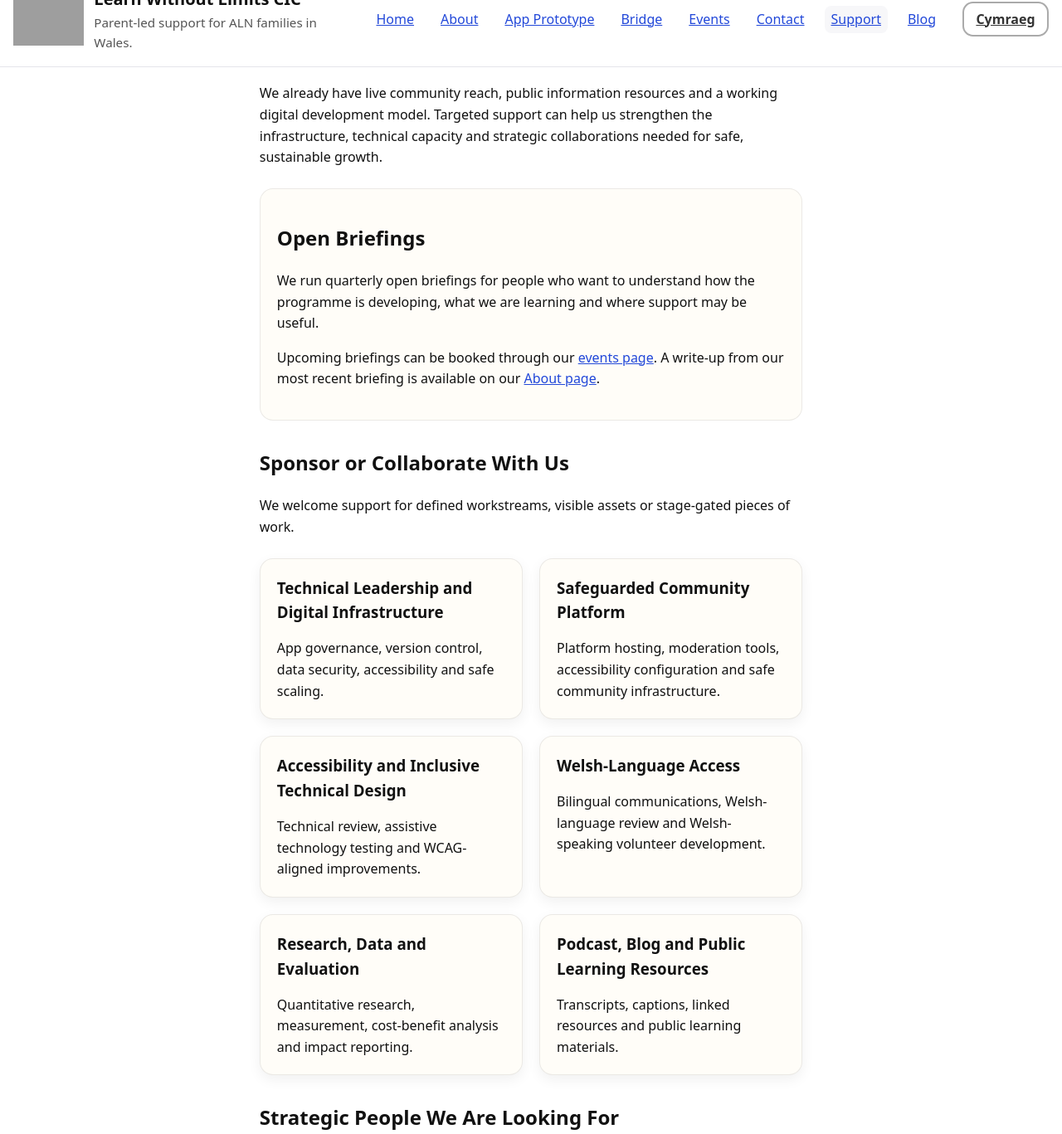
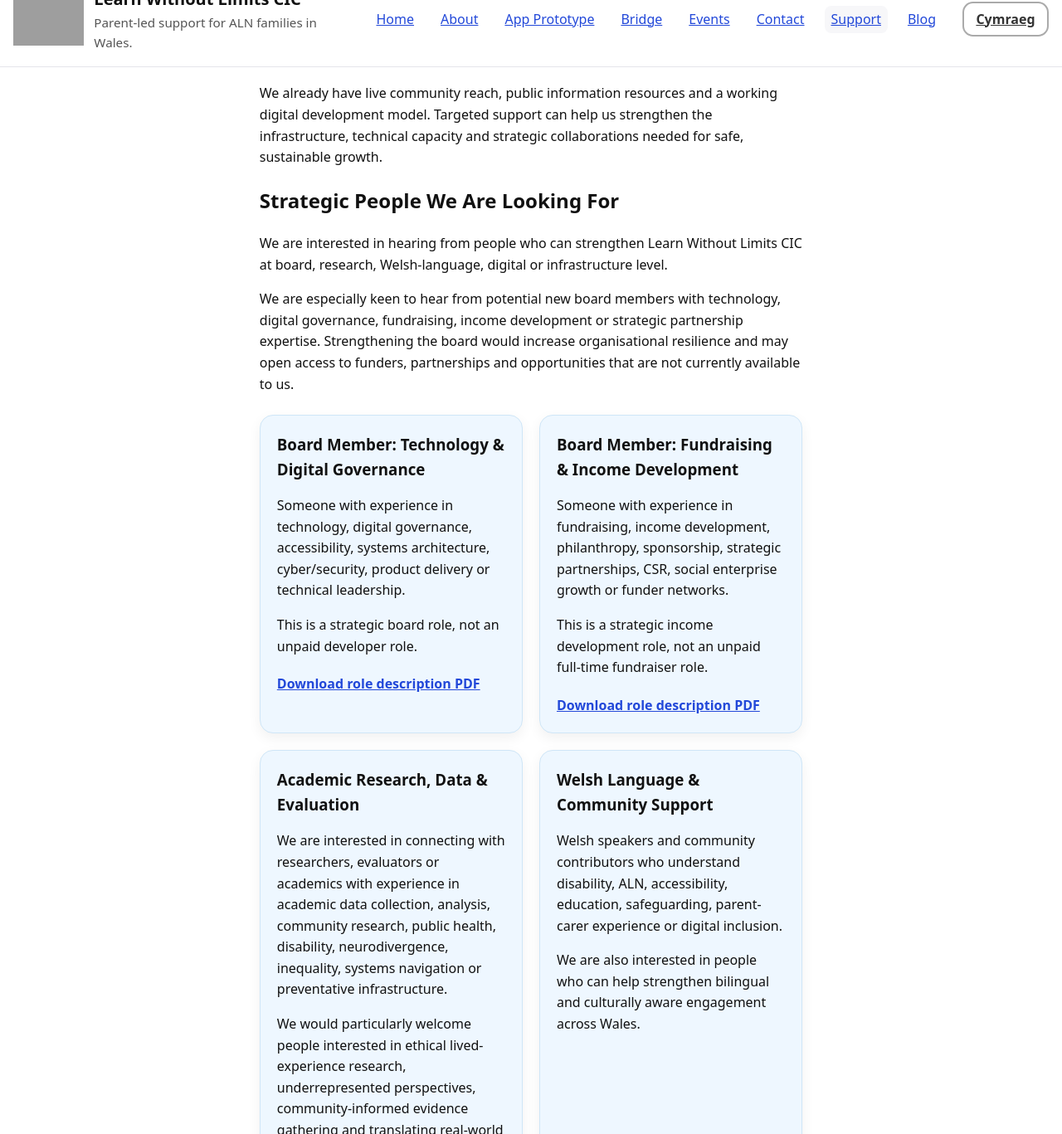
Before and after one commit to StephShobiye/learnwithoutlimitscic.github.io, a Jekyll site: the page support.en.html, which Jekyll copies as it is, in a window 1280 px wide and 1400 px high, scrolled down 746 px, cut to the strip 33-1400 px from the top of the window. Shown: the whole strip at 83% size. Built offline with Jekyll 4.4.1, drawn with Linux system fonts in a browser that asks for light colours; some of the changed text lies outside the part shown; grey boxes are pictures that could not be loaded.

Commit message:
Update support.en.html to include board roles

```diff
--- a/support.en.html
+++ b/support.en.html
@@ -57,13 +57,28 @@
       box-shadow: 0 0.35rem 1rem rgba(0, 0, 0, 0.06);
     }
 
+    .strategic-card {
+      background: #eef7ff;
+      border: 1px solid #cfe6f7;
+    }
+
     .support-card h3 {
       margin-top: 0;
       margin-bottom: 0.75rem;
     }
 
     .support-card p {
+      margin-bottom: 0.75rem;
+    }
+
+    .support-card p:last-child {
       margin-bottom: 0;
+    }
+
+    .download-link {
+      display: inline-block;
+      margin-top: 0.5rem;
+      font-weight: 700;
     }
 
     .notice-box {
@@ -149,6 +164,74 @@
         </p>
       </div>
 
+      <h2>Strategic People We Are Looking For</h2>
+
+      <p>
+        We are interested in hearing from people who can strengthen Learn Without Limits CIC at board, research, Welsh-language, digital or infrastructure level.
+      </p>
+
+      <p>
+        We are especially keen to hear from potential new board members with technology, digital governance, fundraising, income development or strategic partnership expertise. Strengthening the board would increase organisational resilience and may open access to funders, partnerships and opportunities that are not currently available to us.
+      </p>
+
+      <div class="support-card-grid" aria-label="Strategic people we are looking for">
+        <article class="support-card strategic-card">
+          <h3>Board Member: Technology &amp; Digital Governance</h3>
+          <p>
+            Someone with experience in technology, digital governance, accessibility, systems architecture, cyber/security, product delivery or technical leadership.
+          </p>
+          <p>
+            This is a strategic board role, not an unpaid developer role.
+          </p>
+          <a class="download-link" href="/downloads/LWL_Board_Member_Technology_Digital_Governance_Role_Description_2026.pdf">
+            Download role description PDF
+          </a>
+        </article>
+
+        <article class="support-card strategic-card">
+          <h3>Board Member: Fundraising &amp; Income Development</h3>
+          <p>
+            Someone with experience in fundraising, income development, philanthropy, sponsorship, strategic partnerships, CSR, social enterprise growth or funder networks.
+          </p>
+          <p>
+            This is a strategic income development role, not an unpaid full-time fundraiser role.
+          </p>
+          <a class="download-link" href="/downloads/LWL_Board_Member_Fundraising_Income_Development_Role_Description_2026.pdf">
+            Download role description PDF
+          </a>
+        </article>
+
+        <article class="support-card strategic-card">
+          <h3>Academic Research, Data &amp; Evaluation</h3>
+          <p>
+            We are interested in connecting with researchers, evaluators or academics with experience in academic data collection, analysis, community research, public health, disability, neurodivergence, inequality, systems navigation or preventative infrastructure.
+          </p>
+          <p>
+            We would particularly welcome people interested in ethical lived-experience research, underrepresented perspectives, community-informed evidence gathering and translating real-world patterns into meaningful public insight.
+          </p>
+        </article>
+
+        <article class="support-card strategic-card">
+          <h3>Welsh Language &amp; Community Support</h3>
+          <p>
+            Welsh speakers and community contributors who understand disability, ALN, accessibility, education, safeguarding, parent-carer experience or digital inclusion.
+          </p>
+          <p>
+            We are also interested in people who can help strengthen bilingual and culturally aware engagement across Wales.
+          </p>
+        </article>
+      </div>
+
+      <div class="notice-box">
+        <p>
+          Paid roles will be advertised openly only if and when funding is secured.
+        </p>
+        <p>
+          We are also recruiting Community Champions and Public Engagement Volunteers through our Bridge pathway.
+          <a href="/bridge.en.html#current-opportunities">View current Bridge opportunities</a>.
+        </p>
+      </div>
+
       <section class="support-panel">
         <h2>Open Briefings</h2>
 
@@ -209,41 +292,6 @@
             Transcripts, captions, linked resources and public learning materials.
           </p>
         </article>
-      </div>
-
-      <h2>Strategic People We Are Looking For</h2>
-
-      <p>
-        We are interested in hearing from people who can strengthen Learn Without Limits CIC at board, research, Welsh-language, digital or infrastructure level.
-      </p>
-
-      <div class="support-card-grid" aria-label="Strategic people we are looking for">
-        <article class="support-card">
-          <h3>Third CIC Director</h3>
-          <p>
-            Someone with technical, digital governance, accessibility, cyber/security, fundraising, sponsorship or enterprise development expertise.
-          </p>
-        </article>
-
-        <article class="support-card">
-          <h3>Research or Evaluation Specialist</h3>
-          <p>
-            Someone interested in helping turn lived-experience patterns into measurable evidence.
-          </p>
-        </article>
-
-        <article class="support-card">
-          <h3>Welsh Speakers</h3>
-          <p>
-            People who understand disability, ALN, parent carer experience, education, community work or digital inclusion.
-          </p>
-        </article>
-      </div>
-
-      <div class="notice-box">
-        <p>
-          Paid roles will be advertised openly only if and when funding is secured.
-        </p>
       </div>
 
       <h2>Funders and Strategic Collaborators</h2>
```
